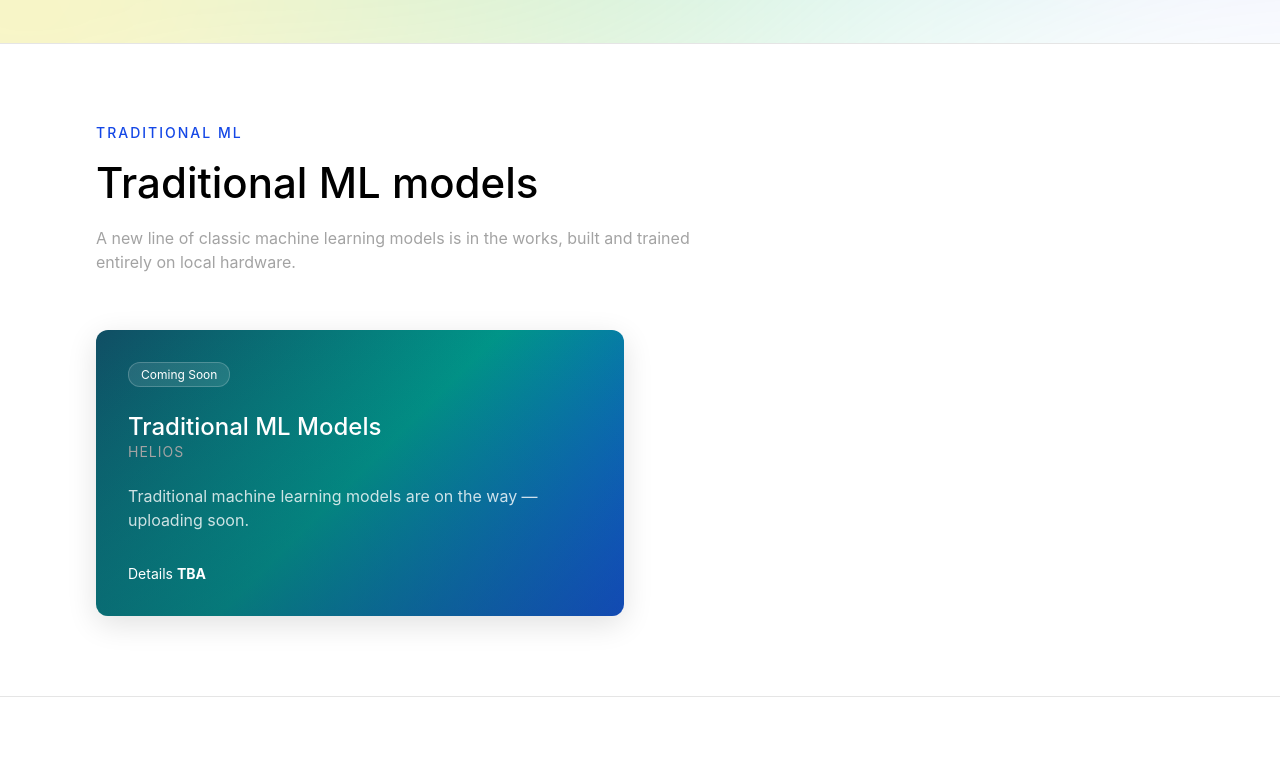
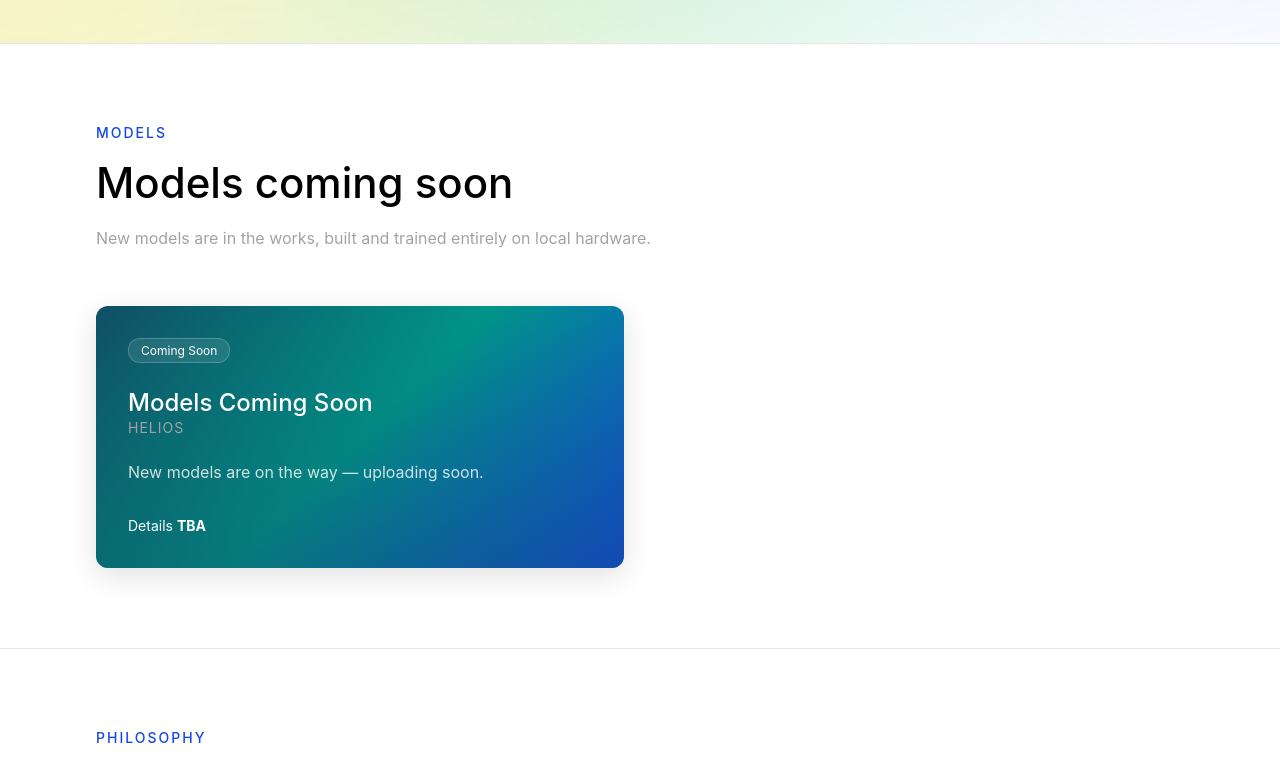
Before and after one commit to Shishir-Kc/Helios, a React (Vite) app in the folder frontend/: page / in a window 1280 px wide. Shown: the part 660-1429 px from the top of the page. Built offline with nearby package versions, Linux system fonts and the light colour scheme; no server answers.

Commit message:
Use generic 'models coming soon' copy on homepage

```diff
--- a/frontend/src/App.jsx
+++ b/frontend/src/App.jsx
@@ -30,10 +30,10 @@ function HomePage() {
 
       <section className="models-section">
         <div className="container">
-          <div className="section-label">Traditional ML</div>
-          <h2 className="h2 section-title">Traditional ML models</h2>
+          <div className="section-label">Models</div>
+          <h2 className="h2 section-title">Models coming soon</h2>
           <p className="body-small section-desc">
-            A new line of classic machine learning models is in the works, built and trained entirely on local hardware.
+            New models are in the works, built and trained entirely on local hardware.
           </p>
 
           <div className="models-grid">
@@ -41,10 +41,10 @@ function HomePage() {
               <div style={{ display: 'flex', gap: '8px', marginBottom: '24px', flexWrap: 'wrap' }}>
                 <Badge variant="neutral" style={{ backgroundColor: 'rgba(255,255,255,0.1)', color: 'white', border: '1px solid rgba(255,255,255,0.2)' }}>Coming Soon</Badge>
               </div>
-              <h3 className="h3">Traditional ML Models</h3>
+              <h3 className="h3">Models Coming Soon</h3>
               <div className="model-family">Helios</div>
               <p className="body-small model-desc">
-                Traditional machine learning models are on the way — uploading soon.
+                New models are on the way — uploading soon.
               </p>
               <div className="model-base caption">
                 Details <strong>TBA</strong>
```
